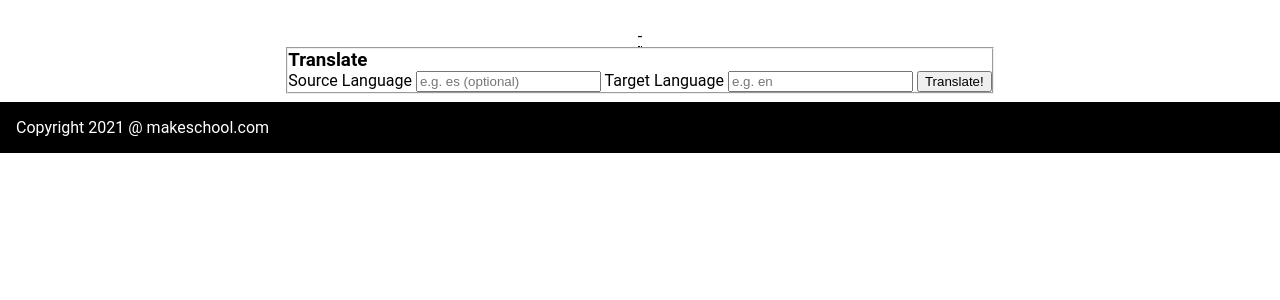
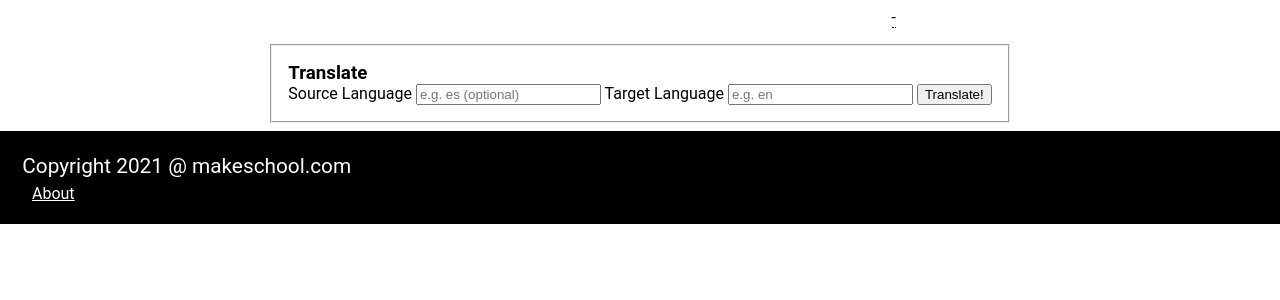
Before and after one commit to ChaonengTan/Int1.3-TransPost, a Flask app: template templates/postDetails.html in a window 1280 px wide. Shown: the part 66-366 px from the top of the page. Run offline with Flask 2, Linux system fonts and the light colour scheme; the template is opened without the code that fills it, so the values that code supplies are empty; some libraries are stand-ins or nearby versions.

Commit message:
+home, base, content, footer, postDetails > css

```diff
--- a/static/styles/base.css
+++ b/static/styles/base.css
@@ -3,6 +3,3 @@ html, body, div, span, applet, object, iframe, h1, h2, h3, h4, h5, h6, p, blockq
     padding: 0;
     font-family: 'Roboto', sans-serif;
 }
-.content {
-    margin: 1vh;
-}
--- a/static/styles/content.css
+++ b/static/styles/content.css
@@ -1,4 +1,5 @@
 .content {
+    margin: 1vh 20vw;
     display: flex;
     flex-direction: column;
     align-items: center;
--- a/static/styles/footer.css
+++ b/static/styles/footer.css
@@ -1,5 +1,16 @@
 .footer {
     background-color: black;
-    color: white;
     padding: 1em;
 }
+.footer > * {
+    margin: .3em;
+}
+.footer > * > * {
+    color: white;
+}
+.footHead {
+    font-size: 1.3em;
+}
+.footContent {
+    margin-left: 1em;
+}
--- /dev/null
+++ b/static/styles/postDetails.css
@@ -0,0 +1,23 @@
+.postDetails {
+    display: flex;
+    flex-direction: column;
+    width: 100%;
+}
+.postDetails > .post {
+    display: flex;
+    flex-direction: column;
+    align-items: center;
+}
+.postDetails > .user {
+    display: flex;
+    flex-direction: row-reverse;
+    margin-right: 10vw;
+}
+.user > * {
+    text-decoration: none;
+    color: black;
+}
+.translateBox > * {
+    padding: 1em;
+    margin-top: 1em;
+}
--- a/templates/base.html
+++ b/templates/base.html
@@ -11,7 +11,6 @@
         {% endblock %}
     </head>
     <body>
-
         {% include 'navbar.html' %}
         <div class="content">
             {% block content %}
@@ -19,6 +18,5 @@
             {% endblock %}
         </div>
         {% include 'footer.html' %}
-
     </body>
 </html>
--- a/templates/footer.html
+++ b/templates/footer.html
@@ -1,5 +1,8 @@
 <div class="footer">
-    <div>
-        Copyright 2021 @ makeschool.com
+    <div class="footHead">
+        <p>Copyright 2021 @ makeschool.com</p>
+    </div>
+    <div class="footContent">
+        <a href="/about">About</a>
     </div>
 </div>
--- a/templates/postDetails.html
+++ b/templates/postDetails.html
@@ -1,24 +1,25 @@
 {%extends 'base.html'%}
 {% block styles %}
 <link rel="stylesheet" href="/static/styles/tooltips.css">
+<link rel="stylesheet" href="/static/styles/postDetails.css">
 {% endblock %}
-{%block content%}
+{% block content %}
 <div class="postDetails">
     <div class="post">
-        <h3>{{post.title}}</h3>
+        <h2>{{post.title}}</h2>
         <img src="{{post.image}}" alt="">
         <p>{{post.disc}}</p>
     </div>
     <div class="user">
-        <p>
+        <a href="/profile/{{post.author._id}}">
             <div class="tooltip">
                 - {{post.author.username}}
                 <span class="tooltiptext">{{post.author._id}}</span>
             </div>
-        </p>
+        </a>
     </div>
 </div>
-<form action="/posts/translate/{{post._id}}" method="POST">
+<form action="/posts/translate/{{post._id}}" method="POST" class="translateBox">
     <fieldset>
         <h3>Translate</h3>
         <label>
```
Also changed, not shown: static/styles/home.css (added, +35 -0 lines), templates/home.html (+7 -7 lines).
